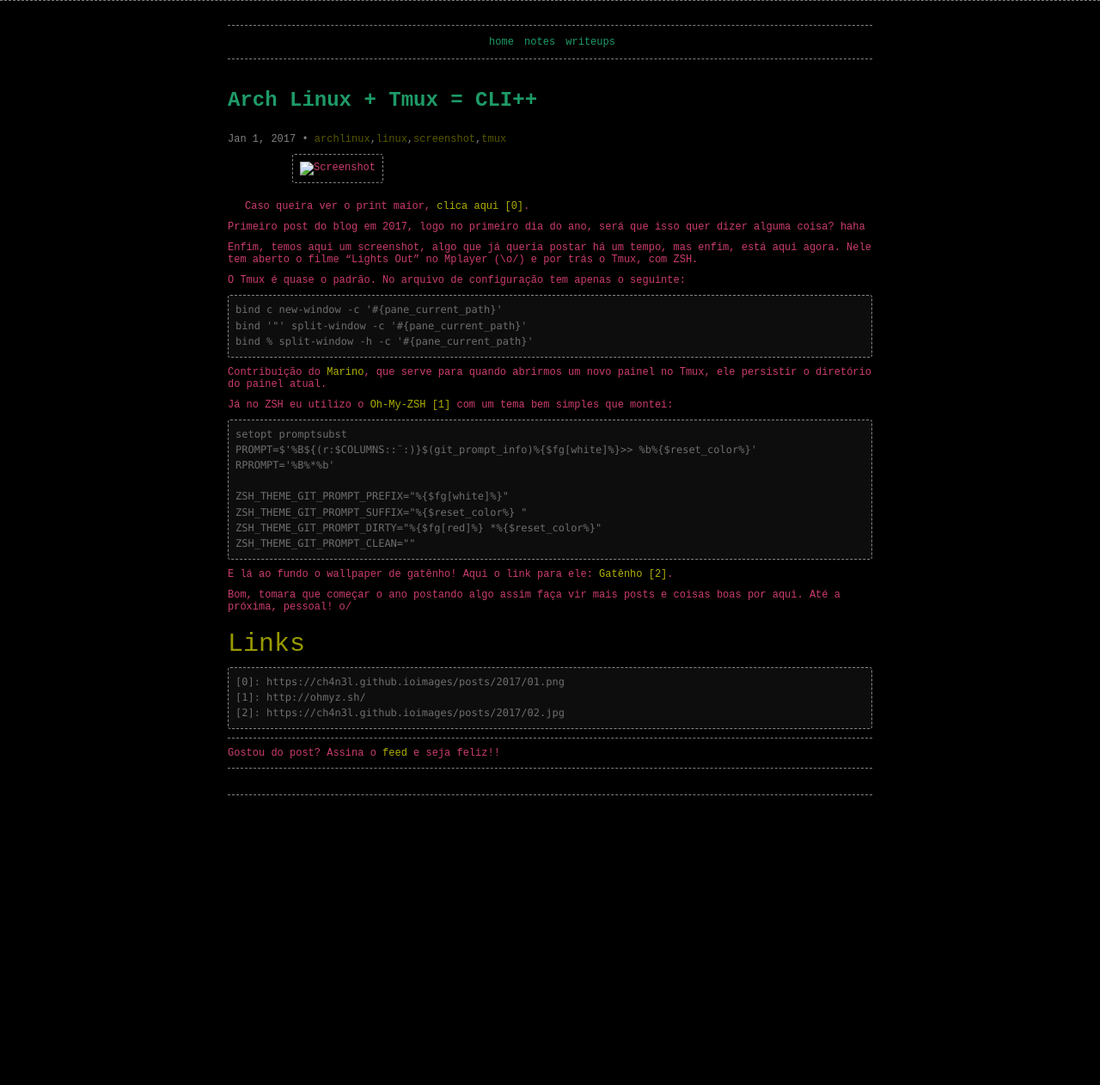
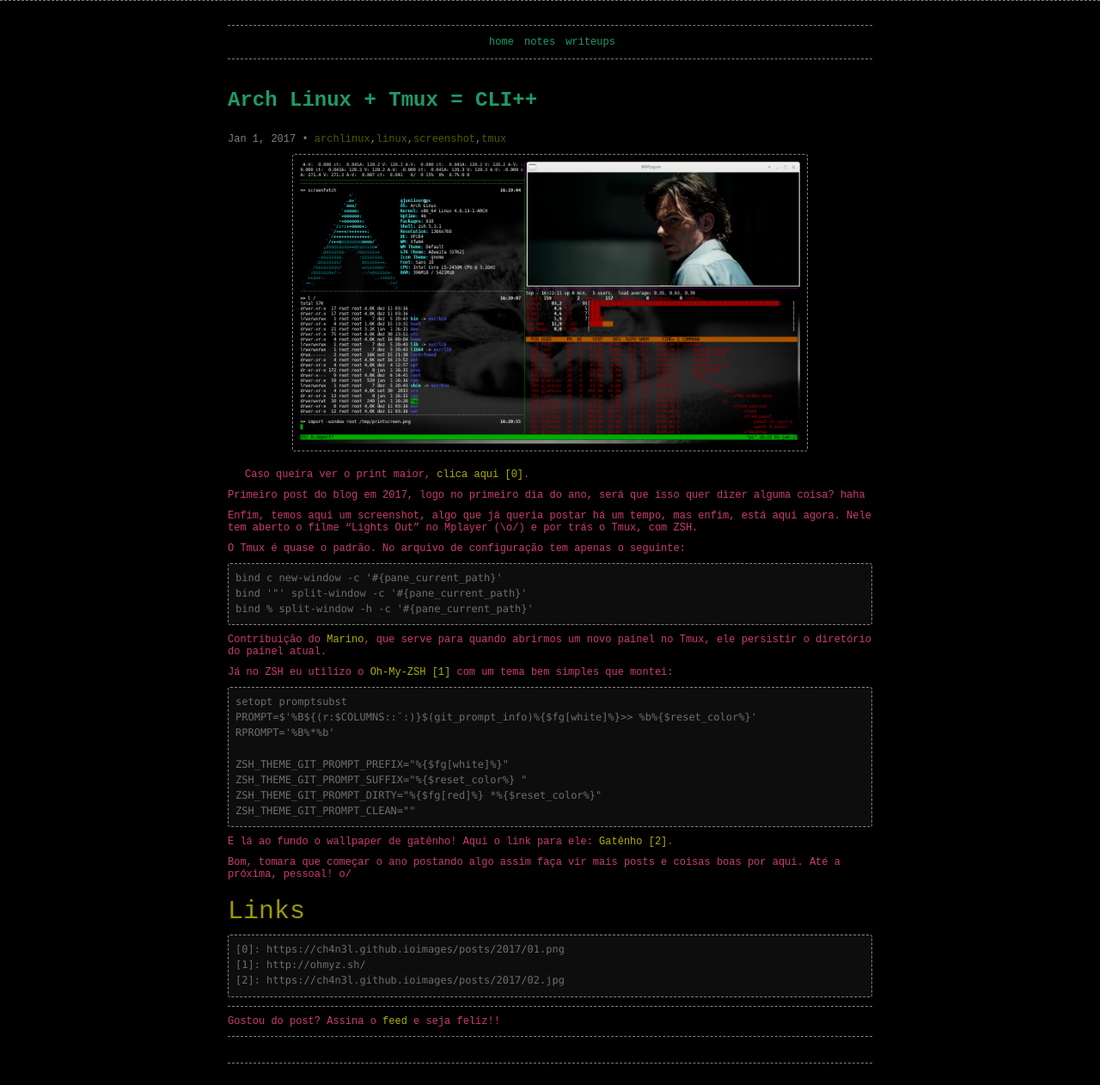
Before and after one commit to ch4n3l/ch4n3l.github.io, a Jekyll site: the page built from _posts/2017/2017-01-01-arch-linux-tmux.md, in a window 1280 px wide. Shown: the whole page at 86% size. Built offline with Jekyll 4.4.1, drawn with Linux system fonts in a browser that asks for light colours; comment, search, counter and statistics services are not loaded; before the commit the page ends 950 px from its top, so only the background shows below that.

Commit message:
fixing urls

```diff
--- a/_posts/2017/2017-01-01-arch-linux-tmux.md
+++ b/_posts/2017/2017-01-01-arch-linux-tmux.md
@@ -11,7 +11,7 @@ tags:
     - tmux
 ---
 
-![Screenshot]({{ site.baseurl }}images/posts/2017/01.png)
+![Screenshot]({{ site.baseurl }}/images/posts/2017/01.png)
 
 > Caso queira ver o print maior, [clica aqui \[0\]][0].
 
```
